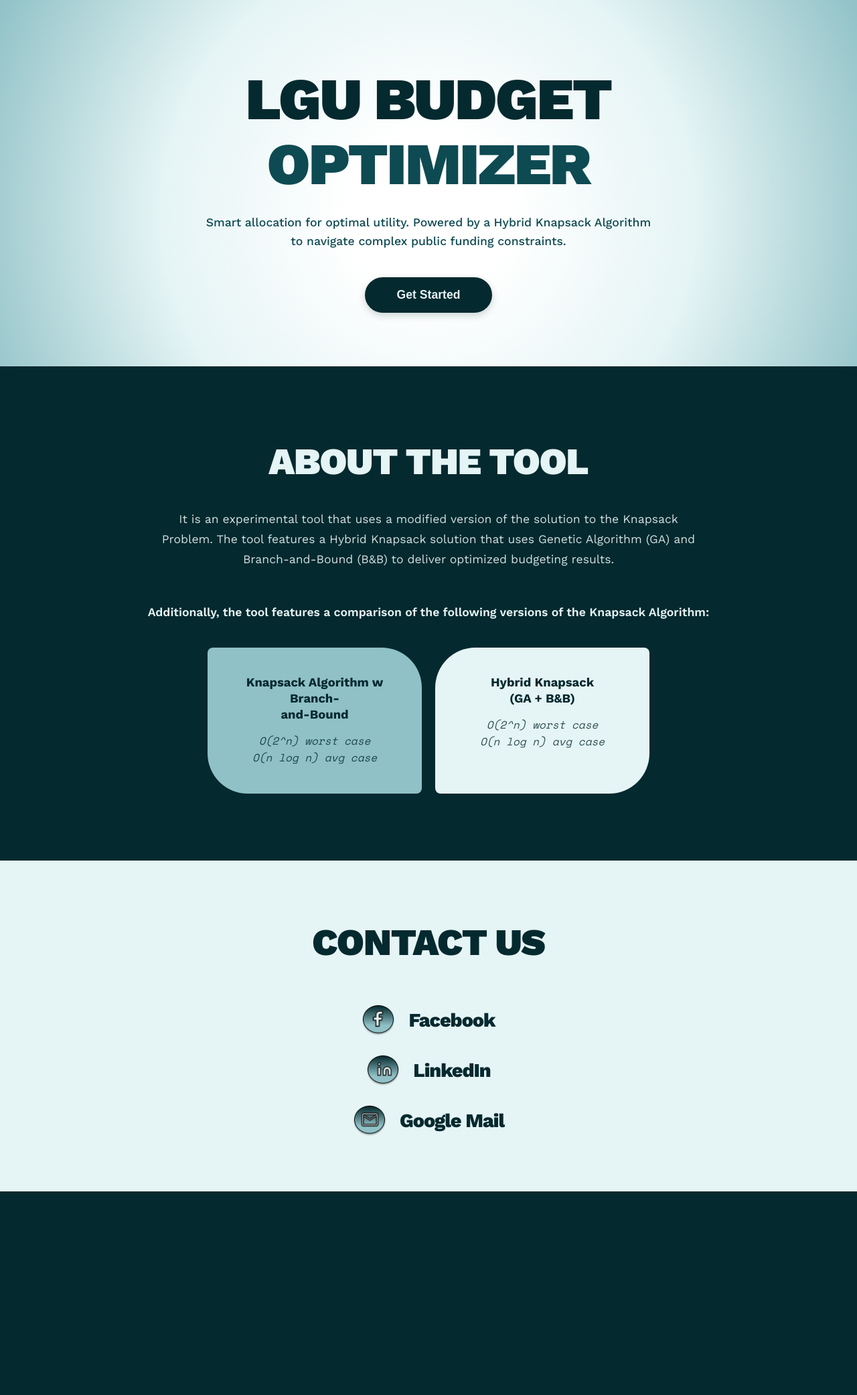
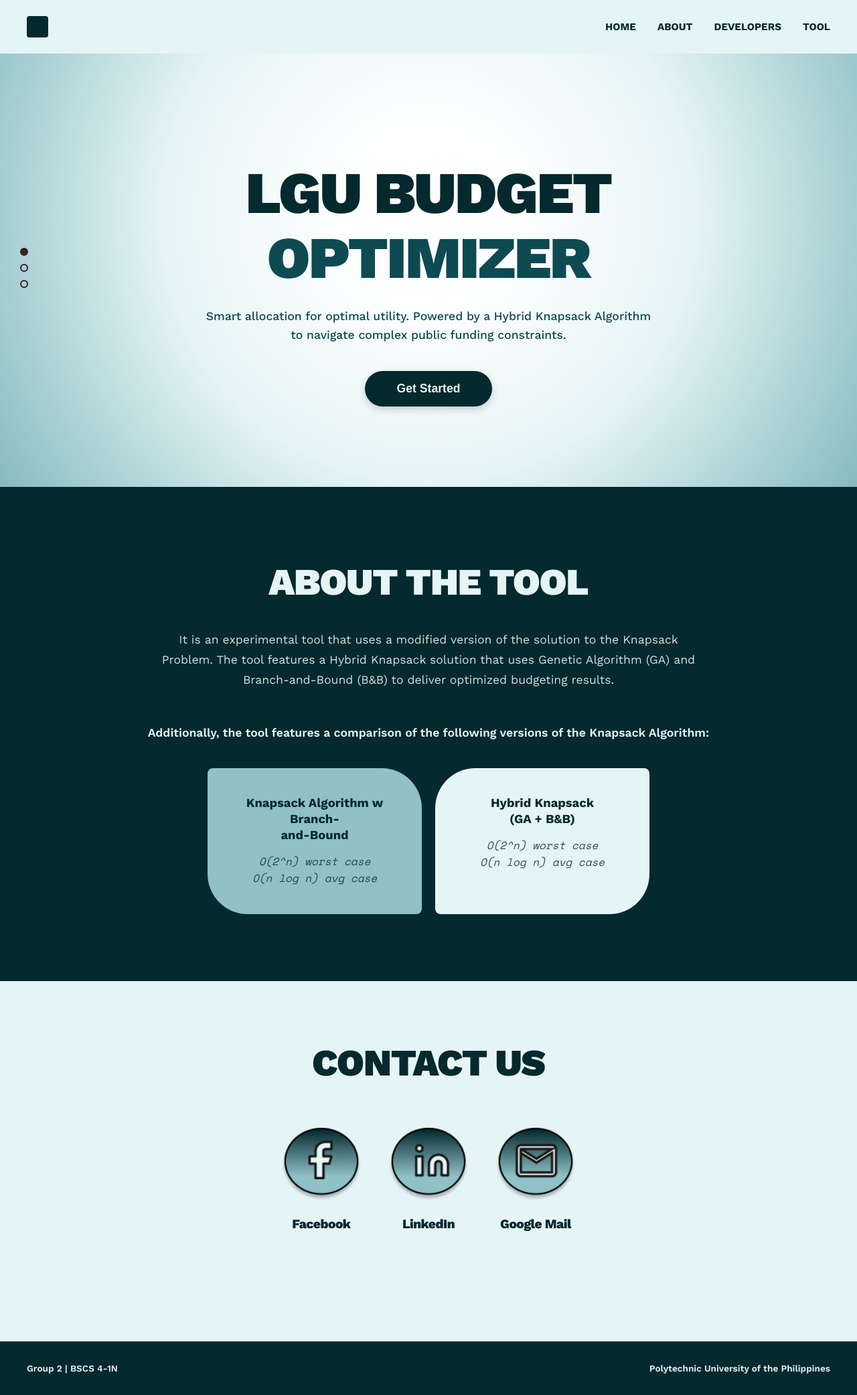
Before and after one commit to railley02/THESIS-TOOL, a Flask app: page / in a window 1280 px wide. Shown: the whole page at 67% size. Before the commit the page ends 1779 px from the top, so only its background shows below. Run offline with Flask 3, Linux system fonts and the light colour scheme; data that the repository does not hold is empty; parts of the project's set-up code (start-up, migrations or seed data) failed here and were passed over.

Commit message:
Tool UI Revisions

```diff
--- a/static/main.js
+++ b/static/main.js
@@ -1,15 +1,81 @@
 // ── Landing Page ─────────────────────────────────────────────────────────────
+function goHome(e) {
+  if (e) e.preventDefault();
+  returnToLanding();
+  window.scrollTo({top: 0, behavior: 'smooth'});
+}
+
+function goAbout(e) {
+  if (e) e.preventDefault();
+  if (document.getElementById('landing-container').style.display === 'none') {
+    returnToLanding();
+  }
+  setTimeout(() => {
+    const el = document.querySelector('.landing-middle');
+    if (el) {
+      const top = el.getBoundingClientRect().top + window.scrollY - 80;
+      window.scrollTo({top, behavior: 'smooth'});
+    }
+  }, 100);
+}
+
+function goDevelopers(e) {
+  if (e) e.preventDefault();
+  if (document.getElementById('landing-container').style.display === 'none') {
+    returnToLanding();
+  }
+  setTimeout(() => {
+    const el = document.querySelector('.landing-bottom');
+    if (el) {
+      const top = el.getBoundingClientRect().top + window.scrollY - 80;
+      window.scrollTo({top, behavior: 'smooth'});
+    }
+  }, 100);
+}
+
+function goTool(e) {
+  if (e) e.preventDefault();
+  startApp();
+}
+
+// Side nav observer
+document.addEventListener("DOMContentLoaded", () => {
+  const observer = new IntersectionObserver((entries) => {
+    entries.forEach(entry => {
+      if (entry.isIntersecting) {
+        document.querySelectorAll('.side-dot').forEach(d => d.classList.remove('active'));
+        if (entry.target.classList.contains('landing-top')) {
+          document.querySelector('.side-dot[data-target="home"]')?.classList.add('active');
+        } else if (entry.target.classList.contains('landing-middle')) {
+          document.querySelector('.side-dot[data-target="about"]')?.classList.add('active');
+        } else if (entry.target.classList.contains('landing-bottom')) {
+          document.querySelector('.side-dot[data-target="devs"]')?.classList.add('active');
+        }
+      }
+    });
+  }, { threshold: 0.3 });
+
+  document.querySelectorAll('.landing-top, .landing-middle, .landing-bottom').forEach(section => {
+    observer.observe(section);
+  });
+});
+
 function startApp() {
   document.getElementById('landing-container').style.display = 'none';
-  document.getElementById('app-container').style.display = 'block';
+  document.getElementById('app-container').style.display = 'flex';
+  document.getElementById('navTitle').style.display = 'block';
+  document.getElementById('sideNav').style.display = 'none';
   // Fade in
   setTimeout(() => {
     document.getElementById('app-container').style.opacity = '1';
   }, 10);
+  window.scrollTo({top: 0, behavior: 'smooth'});
 }
 
 function returnToLanding() {
   document.getElementById('app-container').style.opacity = '0';
+  document.getElementById('navTitle').style.display = 'none';
+  document.getElementById('sideNav').style.display = 'flex';
   setTimeout(() => {
     document.getElementById('app-container').style.display = 'none';
     document.getElementById('landing-container').style.display = 'flex';
@@ -737,8 +803,26 @@ function exportExcel() {
   window.location.href = '/api/export';
 }
 
-async function clearHistory() {
-  if (!confirm('Clear all recorded runs? This cannot be undone — export first if you still need the data.')) return;
+function clearHistory() {
+  const modal = document.getElementById('clearHistoryModal');
+  modal.style.display = 'flex';
+  // Small delay to allow display:flex to apply before adding opacity class for transition
+  setTimeout(() => {
+    modal.classList.add('show');
+  }, 10);
+}
+
+function closeClearHistoryModal() {
+  const modal = document.getElementById('clearHistoryModal');
+  modal.classList.remove('show');
+  // Wait for transition to finish before hiding
+  setTimeout(() => {
+    modal.style.display = 'none';
+  }, 300);
+}
+
+async function confirmClearHistory() {
+  closeClearHistoryModal();
   try {
     const resp = await fetch('/api/history/clear', {
       method:  'POST',
--- a/static/style.css
+++ b/static/style.css
@@ -60,7 +60,102 @@ body {
   color: var(--tx-primary);
   min-height: 100vh;
   line-height: 1.5;
-  -webkit-font-smoothing: antialiased
+  padding-top: 80px;
+  -webkit-font-smoothing: antialiased;
+  display: flex;
+  flex-direction: column;
+}
+
+/* ── TOP NAVIGATION BAR ─────────────────────────────────────────────────── */
+.top-nav {
+  position: fixed;
+  top: 0;
+  left: 0;
+  width: 100%;
+  display: flex;
+  justify-content: space-between;
+  align-items: center;
+  padding: 24px 40px;
+  background: var(--bg-base);
+  z-index: 1000;
+}
+.nav-left {
+  display: flex;
+  align-items: center;
+  gap: 16px;
+}
+.nav-logo {
+  width: 32px;
+  height: 32px;
+  background: #04292E;
+  border-radius: 4px;
+}
+.nav-title {
+  font-size: 1.4rem;
+  font-weight: 900;
+  color: #04292E;
+  letter-spacing: -0.5px;
+  text-transform: uppercase;
+}
+.nav-right {
+  display: flex;
+  gap: 32px;
+}
+.nav-right a {
+  text-decoration: none;
+  font-weight: 700;
+  color: #04292E;
+  font-size: 0.95rem;
+  text-transform: uppercase;
+  transition: opacity 0.2s;
+}
+.nav-right a:hover {
+  opacity: 0.7;
+}
+
+/* ── SIDE NAVIGATION DOTS ───────────────────────────────────────────────── */
+.side-nav {
+  position: fixed;
+  left: 30px;
+  top: 50%;
+  transform: translateY(-50%);
+  display: flex;
+  flex-direction: column;
+  gap: 12px;
+  z-index: 1000;
+  mix-blend-mode: difference;
+}
+.side-dot {
+  width: 12px;
+  height: 12px;
+  border-radius: 50%;
+  border: 2px solid #E5F4F5;
+  cursor: pointer;
+  background: transparent;
+  transition: all 0.2s;
+}
+.side-dot:hover, .side-dot.active {
+  background: #E5F4F5;
+}
+
+/* ── GLOBAL FOOTER ──────────────────────────────────────────────────────── */
+.global-footer {
+  width: 100%;
+  height: auto;
+  background: #04292E;
+  color: #E5F4F5;
+  display: flex;
+  justify-content: space-between;
+  align-items: center;
+  padding: 30px 40px;
+  font-size: 0.85rem;
+  font-weight: 600;
+  z-index: 1050;
+  font-family: 'Work Sans', sans-serif;
+}
+
+#landing-container:not([style*="display: none"]) ~ .global-footer {
+  margin-top: 80px;
 }
 
 /* All figures use tabular lining numerals so columns align digit-for-digit. */
@@ -73,8 +168,8 @@ input[type=number] {
 }
 
 ::-webkit-scrollbar {
-  width: 5px;
-  height: 5px
+  width: 10px;
+  height: 10px;
 }
 
 ::-webkit-scrollbar-track {
@@ -276,7 +371,7 @@ input[type=number] {
   background: rgba(255, 255, 255, .94);
   backdrop-filter: blur(10px);
   border-top: 1px solid var(--bd-default);
-  margin-top: 26px;
+  margin-top: auto;
   padding: 11px 20px;
   box-shadow: 0 -3px 16px rgba(23, 32, 27, .06)
 }
@@ -455,7 +550,7 @@ input[type=number] {
   color: var(--tx-secondary);
   line-height: 1.55;
   margin-bottom: 14px;
-  max-width: 76ch
+  text-align: justify;
 }
 
 .stat-block {
@@ -642,11 +737,17 @@ input[type=number] {
 }
 
 .ds-text {
-  background: #04292E; /* Appropriate color from palette instead of black */
-  color: #E5F4F5;
+  background: #8FC1C6;
+  color: #04292E;
   padding: 20px;
   text-align: center;
   width: 100%;
+  transition: all 0.3s var(--ease);
+}
+
+.ds-card:hover .ds-text, .ds-card.active .ds-text {
+  background: #04292E;
+  color: #E5F4F5;
 }
 
 .ds-name {
@@ -2039,14 +2140,14 @@ td {
 #landing-container {
   display: flex;
   flex-direction: column;
-  min-height: 100vh;
+  flex: 1;
   text-align: center;
   font-family: 'Work Sans', -apple-system, sans-serif;
   color: var(--tx-primary);
 }
 
 .landing-top {
-  padding: 100px 20px 80px;
+  padding: 160px 20px 120px;
   flex: 1;
   display: flex;
   flex-direction: column;
@@ -2184,37 +2285,129 @@ td {
 
 .landing-socials {
   display: flex;
+  flex-direction: row;
+  justify-content: center;
+  align-items: flex-start;
+  gap: 40px;
+}
+
+.social-row {
+  display: flex;
   flex-direction: column;
   align-items: center;
-  gap: 25px;
-}
-
-.social-row {
-  display: flex;
-  align-items: center;
-  gap: 20px;
+  gap: 15px;
   color: #04292E;
-  font-size: 1.8rem;
+  font-size: 1.2rem;
   font-weight: 800;
-  letter-spacing: -1px;
+  letter-spacing: -0.5px;
   text-decoration: none;
 }
 
 .social-icon {
-  width: 50px;
-  height: 50px;
+  width: 120px;
+  height: 120px;
   display: flex;
   align-items: center;
   justify-content: center;
 }
 
 .social-icon img {
-  width: 50px;
-  height: 50px;
+  width: 100%;
+  height: 100%;
   object-fit: contain;
 }
 
 #app-container {
   transition: opacity 0.5s ease;
   opacity: 0;
-}
+  display: flex;
+  flex-direction: column;
+  flex: 1;
+}
+
+/* ── CUSTOM MODAL ───────────────────────────────────────────────────────── */
+.custom-modal {
+  position: fixed;
+  top: 0;
+  left: 0;
+  width: 100vw;
+  height: 100vh;
+  z-index: 2000;
+  background: rgba(4, 41, 46, 0.6);
+  backdrop-filter: blur(8px);
+  -webkit-backdrop-filter: blur(8px);
+  display: flex;
+  align-items: center;
+  justify-content: center;
+  font-family: 'Work Sans', sans-serif;
+  opacity: 0;
+  transition: opacity 0.3s ease;
+}
+
+.custom-modal.show {
+  opacity: 1;
+}
+
+.custom-modal-content {
+  background: #fff;
+  border-radius: var(--r-lg);
+  padding: 30px;
+  width: 90%;
+  max-width: 400px;
+  box-shadow: 0 10px 40px rgba(0, 0, 0, 0.2);
+  text-align: center;
+  transform: translateY(20px);
+  transition: transform 0.3s ease;
+}
+
+.custom-modal.show .custom-modal-content {
+  transform: translateY(0);
+}
+
+.custom-modal-content h3 {
+  margin: 0 0 15px;
+  color: #04292E;
+  font-size: 1.25rem;
+}
+
+.custom-modal-content p {
+  margin: 0 0 25px;
+  color: var(--tx-secondary);
+  font-size: 0.95rem;
+  line-height: 1.5;
+}
+
+.custom-modal-actions {
+  display: flex;
+  justify-content: center;
+  gap: 15px;
+}
+
+.custom-modal-actions button {
+  padding: 10px 24px;
+  border-radius: var(--r-md);
+  font-weight: 600;
+  font-size: 0.9rem;
+  cursor: pointer;
+  border: none;
+  transition: all 0.2s;
+}
+
+.modal-btn-cancel {
+  background: var(--bg-card);
+  color: var(--tx-primary);
+  border: 1px solid var(--bd-default) !important;
+}
+
+.modal-btn-cancel:hover {
+  background: #f1f5f9;
+}
+
+.modal-btn-confirm {
+  background: var(--accent);
+  color: #fff;
+}
+
+.modal-btn-confirm:hover {
+  background: var(--tx-primary);
+}
--- a/templates/index.html
+++ b/templates/index.html
@@ -15,6 +15,27 @@
 
 <!-- Ambient Background Vignette -->
 <div class="bg-vignette"></div>
+
+<!-- Global Top Navigation -->
+<nav class="top-nav">
+  <div class="nav-left">
+    <div class="nav-logo"></div>
+    <div class="nav-title" id="navTitle" style="display: none;">LGU BUDGET OPTIMIZER</div>
+  </div>
+  <div class="nav-right">
+    <a href="#" onclick="goHome(event)">HOME</a>
+    <a href="#" onclick="goAbout(event)">ABOUT</a>
+    <a href="#" onclick="goDevelopers(event)">DEVELOPERS</a>
+    <a href="#" onclick="goTool(event)">TOOL</a>
+  </div>
+</nav>
+
+<!-- Side Navigation Dots -->
+<div class="side-nav" id="sideNav">
+  <div class="side-dot active" data-target="home" onclick="goHome(event)"></div>
+  <div class="side-dot" data-target="about" onclick="goAbout(event)"></div>
+  <div class="side-dot" data-target="devs" onclick="goDevelopers(event)"></div>
+</div>
 
 <!-- Landing Page -->
 <div id="landing-container">
@@ -78,7 +99,7 @@
 <div id="app-container" style="display: none;">
 <a class="skip" href="#setup">Skip to run setup</a>
 
-<div class="hero">
+<div class="hero" style="display: none;">
   <div class="hero-inner">
     <div>
       <h1 onclick="returnToLanding()" style="cursor: pointer;" title="Return to Home">LGU Budget Optimizer</h1>
@@ -327,9 +348,27 @@
 </div>
 
 <!-- Email Copy Toast -->
-<div id="emailToast" style="display: none; position: fixed; bottom: 30px; left: 50%; transform: translateX(-50%); background: #04292E; color: #E5F4F5; padding: 15px 30px; border-radius: 99px; box-shadow: 0 4px 15px rgba(0,0,0,0.2); z-index: 1000; font-family: 'Work Sans', sans-serif; font-weight: 600;">
+<div id="emailToast" style="display: none; position: fixed; bottom: 80px; left: 50%; transform: translateX(-50%); background: #04292E; color: #E5F4F5; padding: 15px 30px; border-radius: 99px; box-shadow: 0 4px 15px rgba(0,0,0,0.2); z-index: 1000; font-family: 'Work Sans', sans-serif; font-weight: 600;">
   hybridknapsack@gmail.com copied to clipboard!
 </div>
+
+<!-- Clear History Custom Modal -->
+<div id="clearHistoryModal" class="custom-modal" style="display: none;">
+  <div class="custom-modal-content">
+    <h3>Clear History</h3>
+    <p>Clear all recorded runs? This cannot be undone &mdash; export first if you still need the data.</p>
+    <div class="custom-modal-actions">
+      <button class="modal-btn-cancel" onclick="closeClearHistoryModal()">Cancel</button>
+      <button class="modal-btn-confirm" onclick="confirmClearHistory()">OK</button>
+    </div>
+  </div>
+</div>
+
+<!-- Global Footer -->
+<footer class="global-footer">
+  <div class="footer-left">Group 2 | BSCS 4-1N</div>
+  <div class="footer-right">Polytechnic University of the Philippines</div>
+</footer>
 
 <script src="{{ url_for('static', filename='main.js') }}"></script>
 
```
